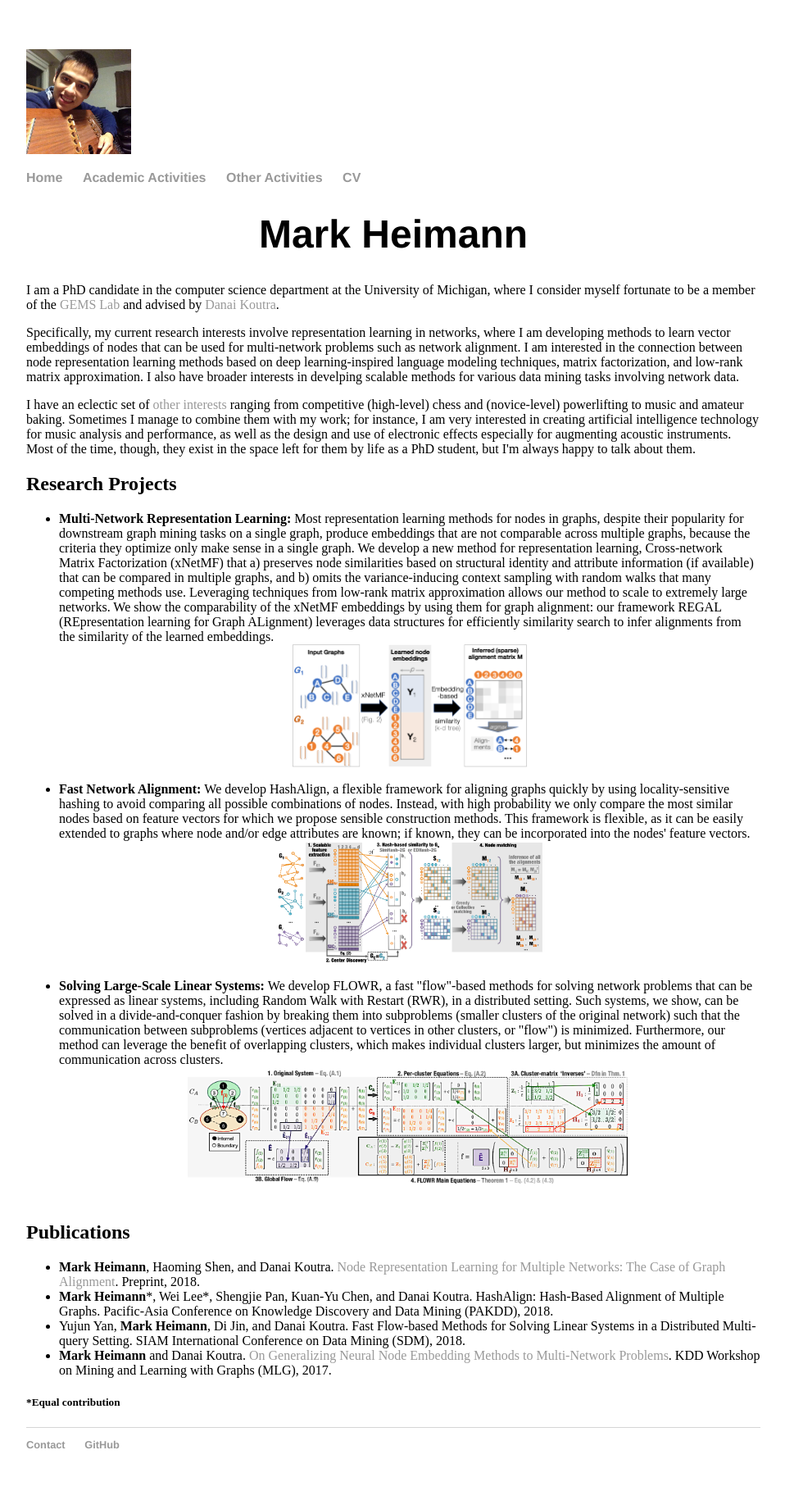
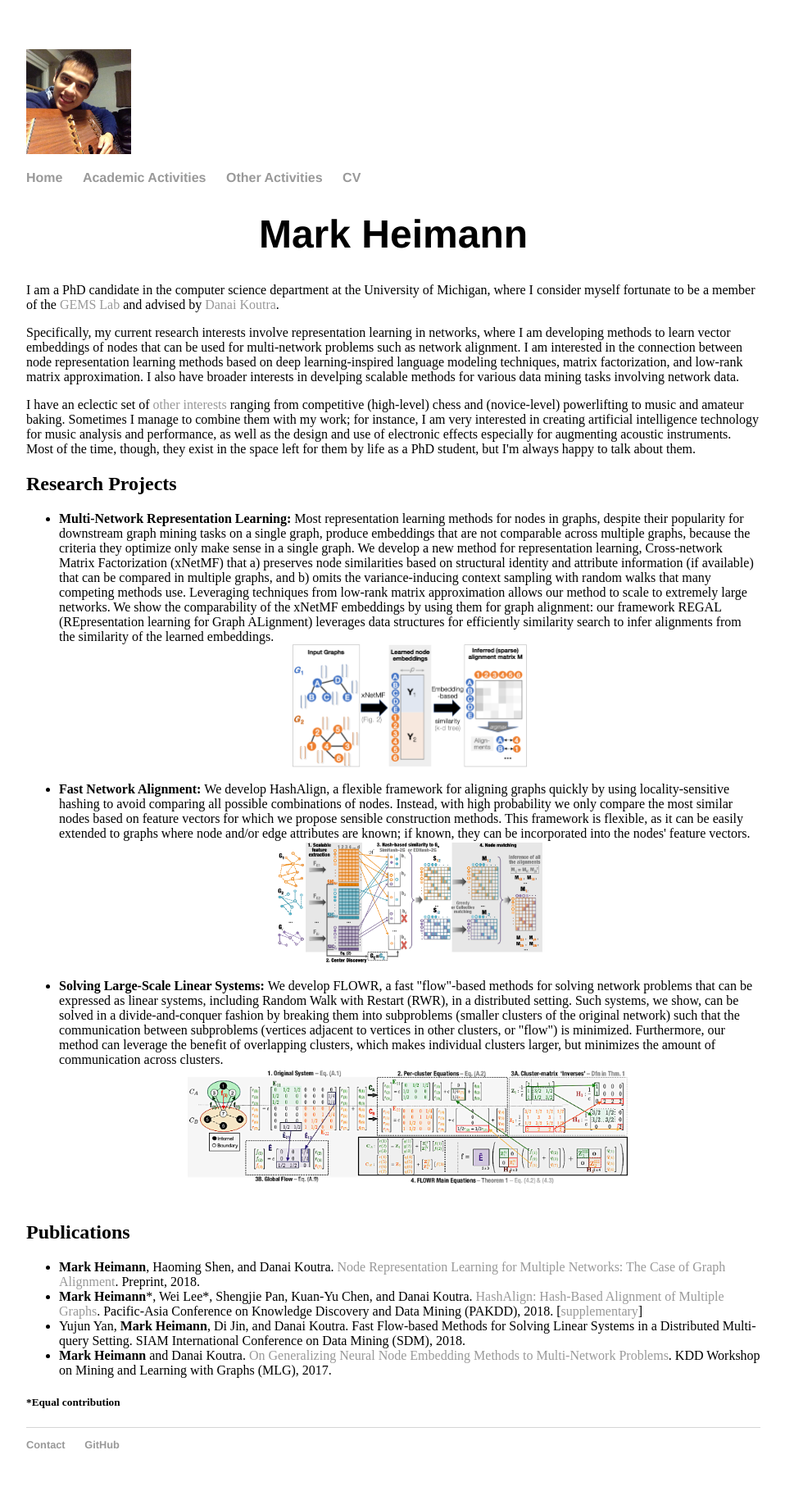
Before and after one commit to markheimann/markheimann.github.io, a Jekyll site: the page built from index.html, in a window 1280 px wide. Shown: the whole page at 82% size, without its empty margins (160-1118 px from the left). Built offline with Jekyll 4.4.1, drawn with Linux system fonts in a browser that asks for light colours.

Commit message:
added HashAlign supplementary

```diff
--- a/index.html
+++ b/index.html
@@ -55,7 +55,7 @@ title: Mark Heimann
 <div class="blurb">
 <ul>
   <li> <b>Mark Heimann</b>, Haoming Shen, and Danai Koutra.  <a href="https://arxiv.org/pdf/1802.06257.pdf">Node Representation Learning for Multiple Networks: The Case of Graph Alignment</a>. Preprint, 2018.
-	<li> <b>Mark Heimann</b>*, Wei Lee*, Shengjie Pan, Kuan-Yu Chen, and Danai Koutra.  HashAlign: Hash-Based Alignment of Multiple Graphs.  Pacific-Asia Conference on Knowledge Discovery and Data Mining (PAKDD), 2018.
+	<li> <b>Mark Heimann</b>*, Wei Lee*, Shengjie Pan, Kuan-Yu Chen, and Danai Koutra.  <a href="papers/17_HashAlign_PAKDD.pdf">HashAlign: Hash-Based Alignment of Multiple Graphs</a>.  Pacific-Asia Conference on Knowledge Discovery and Data Mining (PAKDD), 2018. [<a href="papers/17_HashAlign_supplementary_PAKDD.pdf">supplementary</a>]
 	<li> Yujun Yan, <b>Mark Heimann</b>, Di Jin, and Danai Koutra.  Fast Flow-based Methods for Solving Linear Systems in a Distributed Multi-query Setting.  SIAM International Conference on Data Mining (SDM), 2018.
 <li> <b>Mark Heimann</b> and Danai Koutra. <a href="http://www.mlgworkshop.org/2017/paper/MLG2017_paper_26.pdf">On Generalizing Neural Node Embedding Methods to Multi-Network Problems</a>. KDD Workshop on Mining and Learning with Graphs (MLG), 2017.
 </ul>
```
Also changed, not shown: 1 other file.
